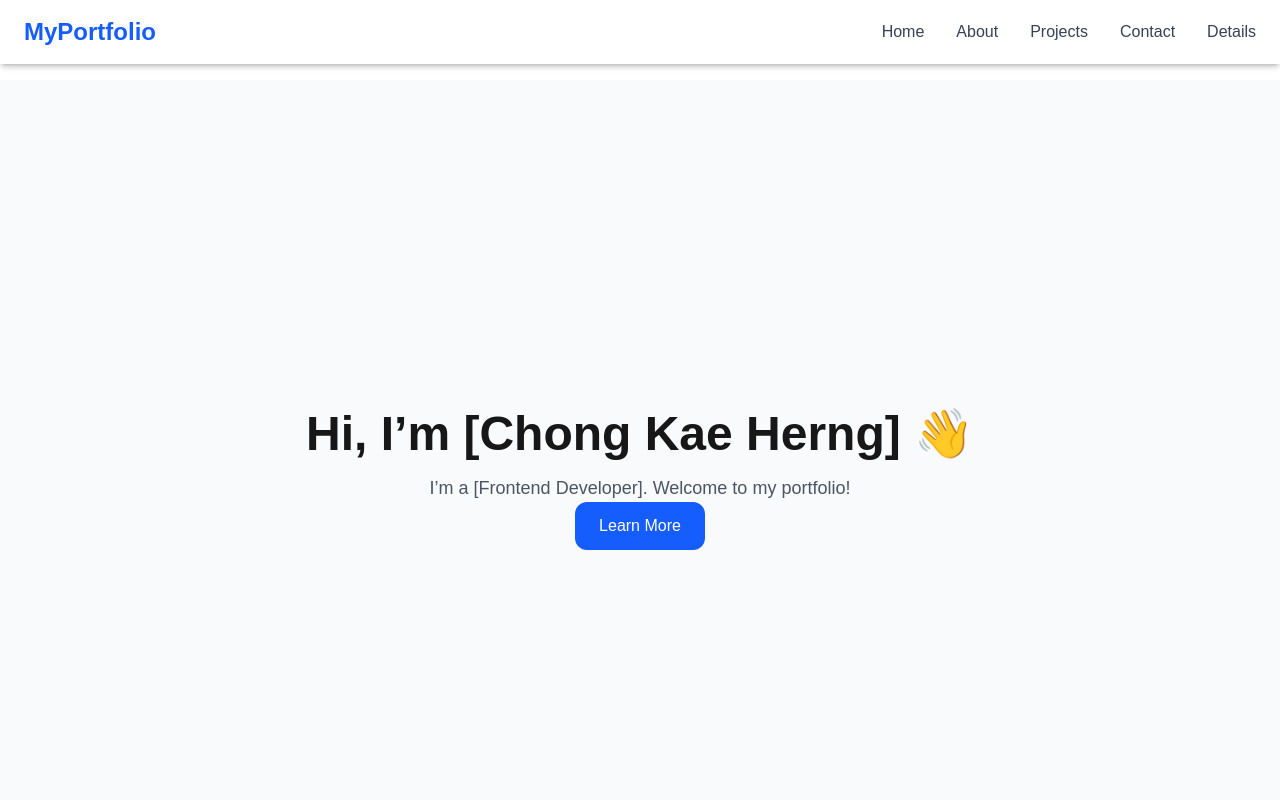
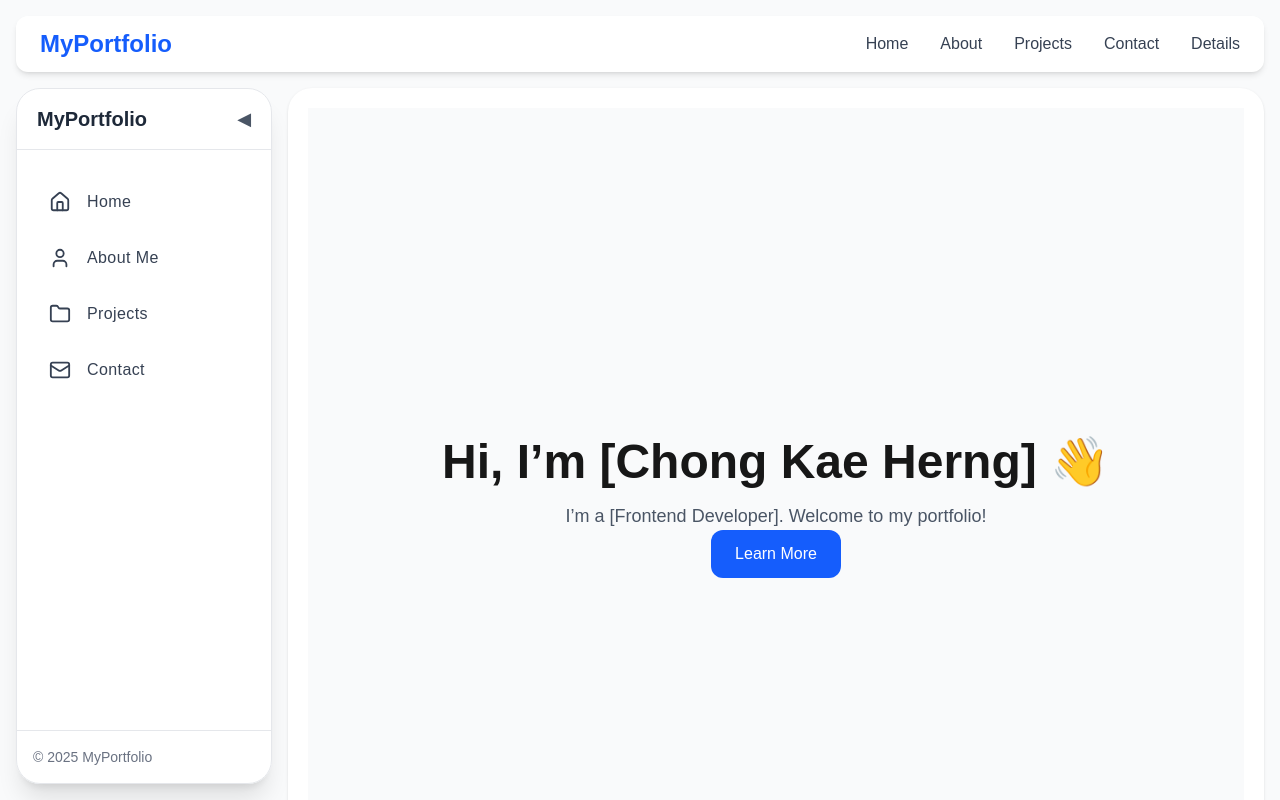
Before and after one commit to KaeHerng/my.profile.nextjs, a Next.js app: page / in a window 1280 px wide. Shown: the top 800 px of the page. Built offline with nearby package versions, Linux system fonts and the light colour scheme.

Commit message:
pushed - latest change normal setup, Main Content, Sidebar, Navbar..

```diff
--- a/src/app/layout.tsx
+++ b/src/app/layout.tsx
@@ -1,7 +1,9 @@
+// layout.tsx
 import type { Metadata } from "next";
 import { Geist, Geist_Mono } from "next/font/google";
 import "./globals.css";
 import Navbar from "@/components/Navbar";
+import Sidebar from "@/components/Sidebar/Sidebar";
 
 const geistSans = Geist({
   variable: "--font-geist-sans",
@@ -20,16 +22,28 @@ export const metadata: Metadata = {
 
 export default function RootLayout({
   children,
-}: Readonly<{
+}: {
   children: React.ReactNode;
-}>) {
+}) {
   return (
     <html lang="en">
-      <body
-        className={`${geistSans.variable} ${geistMono.variable} antialiased`}
-      >
-        <Navbar />
-        {children}
+      <body className={`${geistSans.variable} ${geistMono.variable} antialiased`}>
+        {/* Global layout */}
+        <div className="flex flex-col min-h-screen bg-gray-50">
+          {/* Navbar always on top */}
+          <Navbar />
+
+          {/* Main Content Section (Sidebar lives inside this) */}
+          <main className="flex flex-1 p-4 gap-4 relative">
+            {/* Sidebar on the left, inside main */}
+            <Sidebar />
+
+            {/* Page content */}
+            <div className="flex-1 bg-white rounded-3xl shadow-sm p-5 transition-all duration-300">
+              {children}
+            </div>
+          </main>
+        </div>
       </body>
     </html>
   );
--- a/src/app/more-details/page.tsx
+++ b/src/app/more-details/page.tsx
@@ -1,4 +1,6 @@
+
 // default server component
+import { Suspense } from "react";
 import DetailsClient from "./DetailsClient";
 
 export default function MoreDetailsPage() {
@@ -10,7 +12,9 @@ export default function MoreDetailsPage() {
       </p>
 
       {/* Client component handles URL params */}
-      <DetailsClient />
+       <Suspense fallback={<p>Loading details...</p>}>
+        <DetailsClient />
+       </Suspense>
     </section>
   );
 }
--- a/src/app/page.tsx
+++ b/src/app/page.tsx
@@ -7,8 +7,8 @@ import Contact from "@/components/Contact";
 export default function Home() {
   return (
     <>
-      <Navbar />
-      <main className="pt-20"> {/* add top padding so content is below navbar */}
+      {/* <Navbar /> */}
+      <main className="pt-0"> {/* add top padding so content is below navbar */}
         <HeroSection />
         <AboutMe />
         <Projects />
--- a/src/components/Navbar.tsx
+++ b/src/components/Navbar.tsx
@@ -1,24 +1,22 @@
 "use client";
 
 import { useState } from "react";
-import { useRouter } from "next/navigation"; // <-- import useRouter
+import { useRouter } from "next/navigation";
 import Link from "next/link";
 
 export default function Navbar() {
   const [isOpen, setIsOpen] = useState(false);
-  const router = useRouter(); // <-- initialize router
+  const router = useRouter();
 
   const toggleMenu = () => setIsOpen(!isOpen);
 
-  // Function to navigate to MoreDetails page
   const goToDetails = () => {
     router.push("/more-details?ref=navbar&user=123");
-    setIsOpen(false); // close mobile menu if open
+    setIsOpen(false);
   };
 
   return (
-    <nav className="fixed w-full bg-white shadow-md z-50">
-      <div className="max-w-7xl mx-auto px-6 py-4 flex justify-between items-center">
+    <nav className="bg-white shadow-md z-40 rounded-xl px-6 py-3 mx-4 mt-4 mb-0 flex justify-between items-center sticky top-0">
       {/* Logo */}
       <Link href="/" className="text-2xl font-bold text-blue-600">
         MyPortfolio
@@ -26,18 +24,10 @@ export default function Navbar() {
 
       {/* Desktop Menu */}
       <ul className="hidden md:flex space-x-8 text-gray-700 font-medium">
-          <li>
-            <Link href="/#hero">Home</Link>
-          </li>
-          <li>
-            <Link href="/#about">About</Link>
-          </li>
-          <li>
-            <Link href="/#projects">Projects</Link>
-          </li>
-          <li>
-            <Link href="/#contact">Contact</Link>
-          </li>
+        <li><Link href="/#hero">Home</Link></li>
+        <li><Link href="/#about">About</Link></li>
+        <li><Link href="/#projects">Projects</Link></li>
+        <li><Link href="/#contact">Contact</Link></li>
         <li>
           <button
             onClick={goToDetails}
@@ -52,31 +42,14 @@ export default function Navbar() {
       <button className="md:hidden text-gray-700" onClick={toggleMenu}>
         {isOpen ? "✖️" : "☰"}
       </button>
-      </div>
 
       {/* Mobile Menu */}
       {isOpen && (
-        <ul className="md:hidden bg-white shadow-md flex flex-col space-y-4 px-6 py-4 text-gray-700 font-medium">
-          <li>
-            <Link href="#hero" onClick={() => setIsOpen(false)}>
-              Home
-            </Link>
-          </li>
-          <li>
-            <Link href="#about" onClick={() => setIsOpen(false)}>
-              About
-            </Link>
-          </li>
-          <li>
-            <Link href="#projects" onClick={() => setIsOpen(false)}>
-              Projects
-            </Link>
-          </li>
-          <li>
-            <Link href="#contact" onClick={() => setIsOpen(false)}>
-              Contact
-            </Link>
-          </li>
+        <ul className="absolute top-full left-0 w-full bg-white shadow-md flex flex-col space-y-4 px-6 py-4 text-gray-700 font-medium md:hidden rounded-b-xl">
+          <li><Link href="#hero" onClick={() => setIsOpen(false)}>Home</Link></li>
+          <li><Link href="#about" onClick={() => setIsOpen(false)}>About</Link></li>
+          <li><Link href="#projects" onClick={() => setIsOpen(false)}>Projects</Link></li>
+          <li><Link href="#contact" onClick={() => setIsOpen(false)}>Contact</Link></li>
           <li>
             <button
               onClick={goToDetails}
--- /dev/null
+++ b/src/components/Sidebar/Sidebar.tsx
@@ -0,0 +1,112 @@
+"use client";
+
+import { useState } from "react";
+import Link from "next/link";
+import { HomeIcon, UserIcon, FolderIcon, MailIcon } from "lucide-react";
+
+export default function Sidebar() {
+  const [isOpen, setIsOpen] = useState(true);
+  const [isMobileOpen, setIsMobileOpen] = useState(false);
+
+  const menuItems = [
+    { label: "Home", href: "/", icon: <HomeIcon size={22} /> },
+    { label: "About Me", href: "/about", icon: <UserIcon size={22} /> },
+    { label: "Projects", href: "/projects", icon: <FolderIcon size={22} /> },
+    { label: "Contact", href: "/contact", icon: <MailIcon size={22} /> },
+  ];
+
+  return (
+    <>
+      {/* ===== MOBILE OVERLAY ===== */}
+      {isMobileOpen && (
+        <div
+          className="fixed inset-0 bg-black/40 backdrop-blur-sm z-40 md:hidden"
+          onClick={() => setIsMobileOpen(false)}
+        />
+      )}
+
+      {/* ===== DESKTOP SIDEBAR ===== */}
+      <aside
+        className={`hidden md:flex flex-col sticky top-[70px] h-[calc(100vh-104px)]
+          bg-white/90 backdrop-blur-xl border border-gray-200 shadow-xl
+          rounded-3xl transition-all duration-300 overflow-hidden
+          ${isOpen ? "w-64" : "w-20"}`}
+      >
+        {/* Header / Toggle */}
+        <div className="flex items-center justify-between px-5 py-4 border-b border-gray-200">
+          {isOpen && (
+            <h1 className="text-xl font-bold text-gray-800 whitespace-nowrap">
+              MyPortfolio
+            </h1>
+          )}
+          <button
+            className="text-gray-600 hover:text-blue-600 transition-colors text-lg"
+            onClick={() => setIsOpen(!isOpen)}
+          >
+            {isOpen ? "◀" : "▶"}
+          </button>
+        </div>
+
+        {/* Menu Links */}
+        <nav className="flex flex-col gap-2 p-3 mt-4">
+          {menuItems.map((item) => (
+            <Link
+              key={item.href}
+              href={item.href}
+              className={`flex items-center gap-4 p-3 rounded-xl text-gray-700 hover:bg-blue-50 hover:text-blue-600 transition-all duration-200
+                ${!isOpen ? "justify-center" : "px-5"}`}
+            >
+              {item.icon}
+              {isOpen && (
+                <span className="font-medium tracking-wide">{item.label}</span>
+              )}
+            </Link>
+          ))}
+        </nav>
+
+        {/* Footer */}
+        <div className="mt-auto px-4 py-4 border-t border-gray-200 text-sm text-gray-500">
+          {isOpen ? "© 2025 MyPortfolio" : "ⓘ"}
+        </div>
+      </aside>
+
+      {/* ===== MOBILE SIDEBAR ===== */}
+      <aside
+        className={`fixed top-0 left-0 h-screen w-64 bg-white shadow-2xl z-50
+          rounded-tr-3xl rounded-br-3xl transform transition-transform duration-300 md:hidden
+          ${isMobileOpen ? "translate-x-0" : "-translate-x-full"}`}
+      >
+        <div className="flex justify-between items-center p-5 border-b border-gray-200">
+          <h1 className="text-xl font-bold text-gray-800">MyPortfolio</h1>
+          <button
+            className="text-gray-600 text-lg hover:text-gray-900"
+            onClick={() => setIsMobileOpen(false)}
+          >
+            ✖️
+          </button>
+        </div>
+        <nav className="mt-5 flex flex-col gap-2 px-3">
+          {menuItems.map((item) => (
+            <Link
+              key={item.href}
+              href={item.href}
+              className="flex items-center gap-4 p-3 rounded-lg hover:bg-gray-100 transition-all"
+              onClick={() => setIsMobileOpen(false)}
+            >
+              {item.icon}
+              <span className="font-medium text-gray-700">{item.label}</span>
+            </Link>
+          ))}
+        </nav>
+      </aside>
+
+      {/* ===== MOBILE TOGGLE BUTTON ===== */}
+      <button
+        className="fixed top-4 left-4 z-50 p-3 bg-white rounded-full shadow-lg md:hidden hover:bg-gray-100 transition"
+        onClick={() => setIsMobileOpen(true)}
+      >
+        ☰
+      </button>
+    </>
+  );
+}
```
Also changed, not shown: package.json (+8 -7 lines), 1 other file (tests, documents, lock files or other folders). Lines whose indentation alone changed are shown as unchanged.
